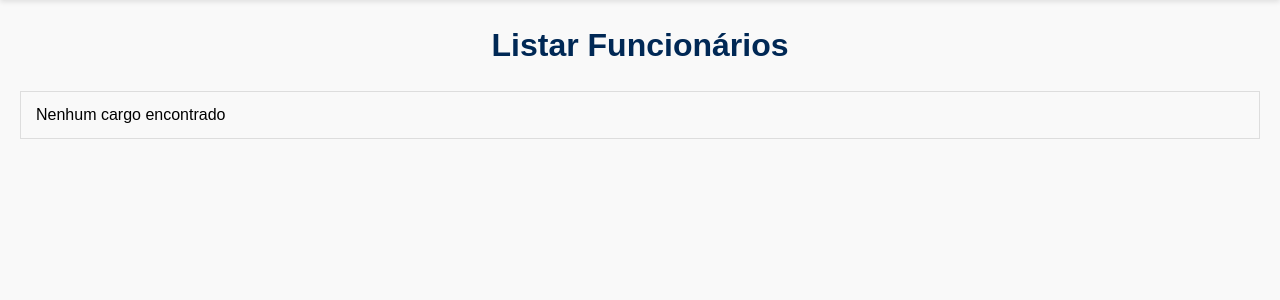
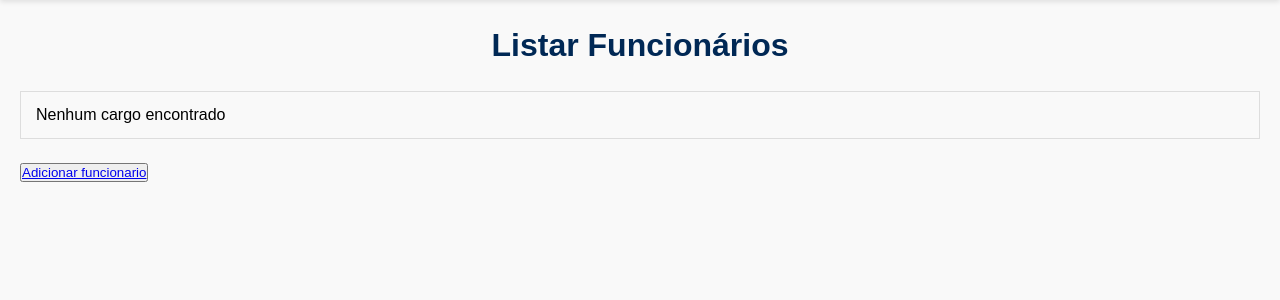
Before and after one commit to DanielG2602/Remade-TCC, a PHP site: page /ListarFuncionarios.php in a window 1280 px wide. Shown: the part 46-346 px from the top of the page. Run offline with PHP 8.4, Linux system fonts and the light colour scheme; data that the repository does not hold is empty.

Commit message:
Funcionarios 100%

```diff
--- a/FRONT-END/html/ListarFuncionarios.php
+++ b/FRONT-END/html/ListarFuncionarios.php
@@ -14,12 +14,14 @@ $funcionarios = $stmt->fetchAll(PDO::FETCH_ASSOC);
 
 <!DOCTYPE html>
 <html lang="pt-BR">
+
 <head>
   <meta charset="UTF-8">
   <meta name="viewport" content="width=device-width, initial-scale=1.0">
   <title>Listar Funcionários</title>
   <link rel="stylesheet" href=../css/ListarFuncionarios.css>
 </head>
+
 <body>
   <header>
     <nav>
@@ -66,6 +68,8 @@ $funcionarios = $stmt->fetchAll(PDO::FETCH_ASSOC);
         ?>
       </tbody>
     </table>
+    <button><a href="./FormFuncionario.php">Adicionar funcionario</a></button>
   </main>
 </body>
+
 </html>
```
Lines whose indentation alone changed are shown as unchanged.
